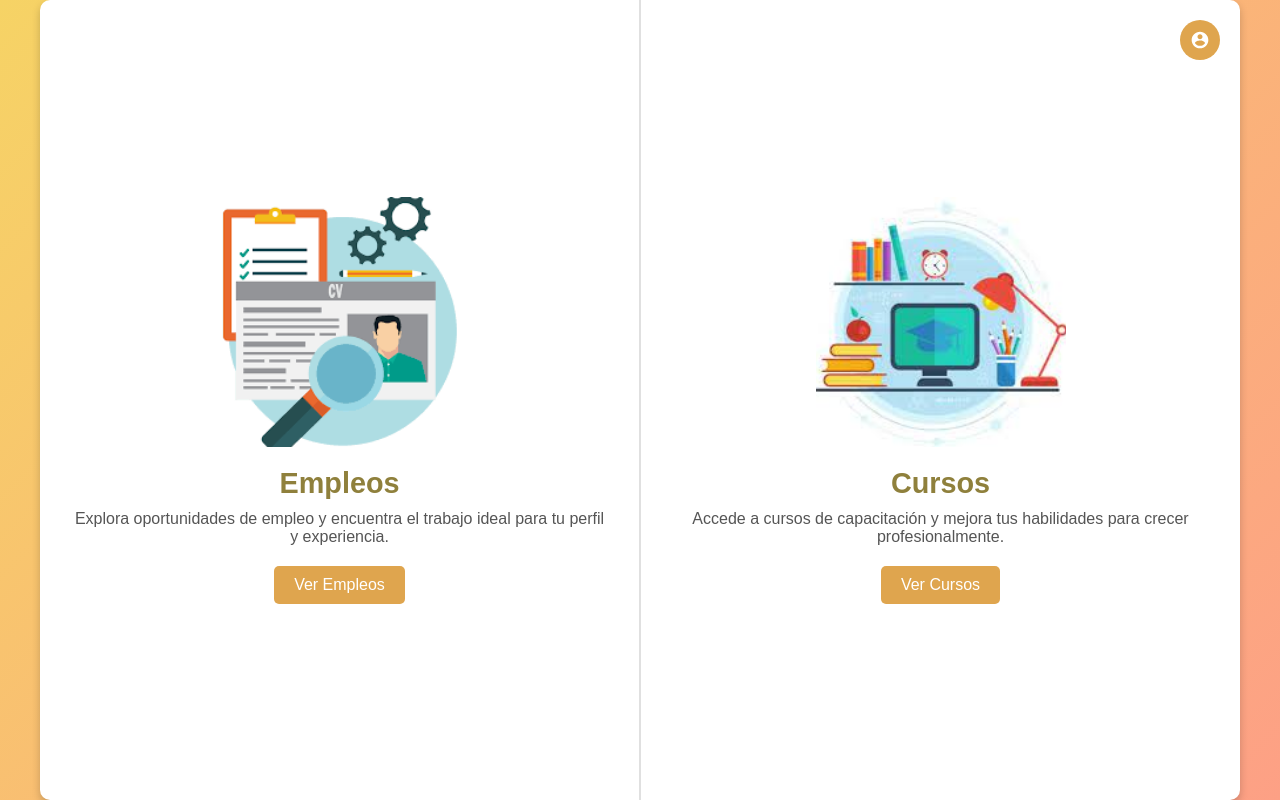
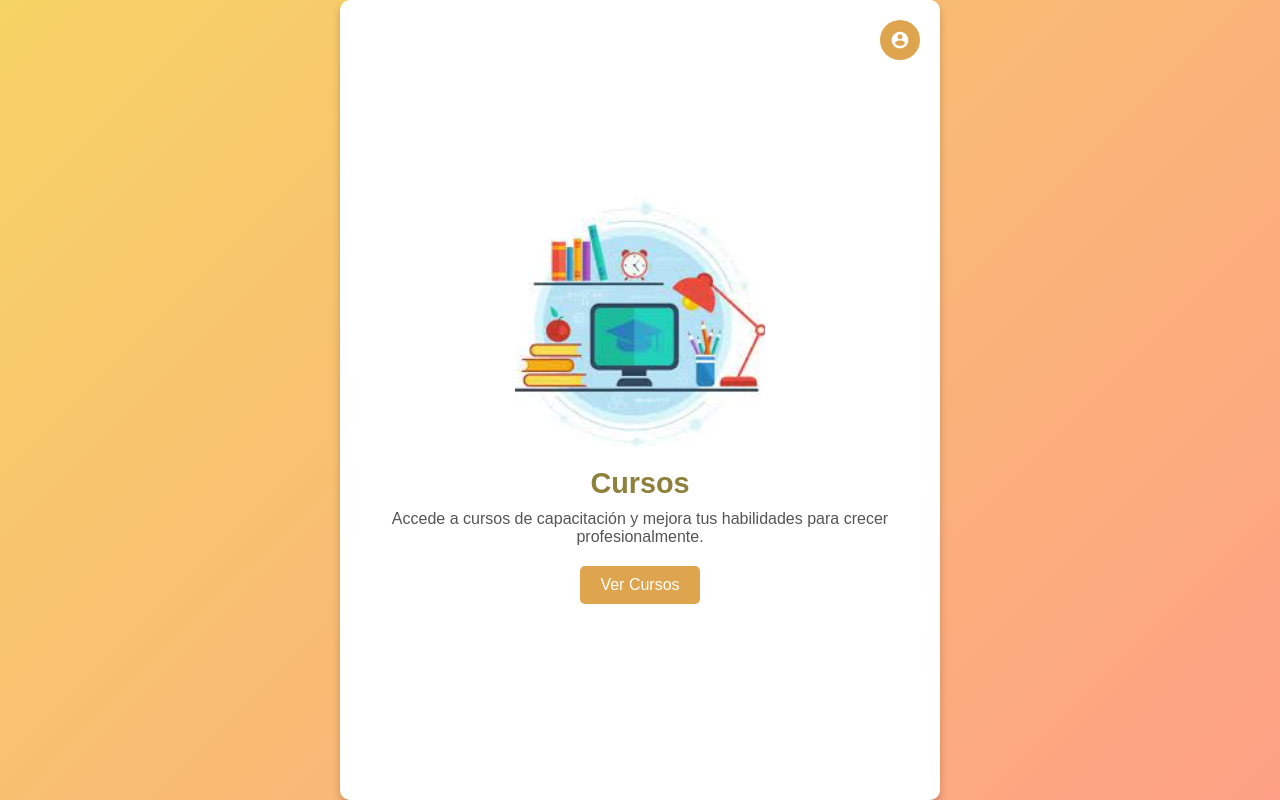
Before and after one commit to Juliethaa/Juliethaa.github.io, a plain HTML site: page secciones.html in a window 1280 px wide. Drawn offline with Linux system fonts and the light colour scheme.

Commit message:
Mensaje descriptivo de los cambios

```diff
--- a/secciones.html
+++ b/secciones.html
@@ -24,15 +24,18 @@
 
         .container {
             display: flex;
-            flex-direction: row;
+            flex-direction: column;
             width: 100%;
             height: 100vh;
-            max-width: 1200px;
+            max-width: 600px;
             background-color: white;
             border-radius: 10px;
             box-shadow: 0 4px 8px rgba(0, 0, 0, 0.2);
             overflow: hidden;
             position: relative;
+            align-items: center;
+            justify-content: center;
+            text-align: center;
         }
 
         .profile-button {
@@ -58,16 +61,13 @@
             background-color: #e0a449;
         }
 
-        /* Estilo para el icono dentro del botón */
         .profile-button svg {
             width: 20px;
             height: 20px;
             fill: white;
         }
 
-        /* Estilo para cada sección (Empleos y Cursos) */
         .section {
-            flex: 1;
             padding: 30px;
             display: flex;
             flex-direction: column;
@@ -95,7 +95,6 @@
             margin-bottom: 20px;
         }
 
-        /* Botones */
         .section button {
             padding: 10px 20px;
             font-size: 1em;
@@ -110,33 +109,15 @@
         .section button:hover {
             background-color: #af9755;
         }
-
-        /* Bordes para dividir las secciones */
-        .divider {
-            width: 2px;
-            background-color: #e0e0e0;
-        }
     </style>
 </head>
 <body>
     <div class="container">
-        <!-- Botón de perfil con ícono SVG -->
         <button class="profile-button" onclick="window.location.href='perfil.html'">
             <svg xmlns="http://www.w3.org/2000/svg" viewBox="0 0 24 24">
                 <path d="M12 2C6.48 2 2 6.48 2 12s4.48 10 10 10 10-4.48 10-10S17.52 2 12 2zm0 3c1.66 0 3 1.34 3 3s-1.34 3-3 3-3-1.34-3-3 1.34-3 3-3zm0 14c-2.5 0-4.71-1.28-6-3.22.03-1.99 4-3.08 6-3.08 2.01 0 5.97 1.09 6 3.08C16.71 17.72 14.5 19 12 19z"/>
             </svg>
         </button>
-
-        <!-- Sección de Empleos -->
-        <div class="section">
-            <img src="img/empleos.png" alt="Empleos">
-            <h2>Empleos</h2>
-            <p>Explora oportunidades de empleo y encuentra el trabajo ideal para tu perfil y experiencia.</p>
-            <button onclick="window.location.href='empleos.html'">Ver Empleos</button>
-        </div>
-
-        <!-- Divisor entre Empleos y Cursos -->
-        <div class="divider"></div>
 
         <!-- Sección de Cursos -->
         <div class="section">
```
Also changed, not shown: usuarios.html (added, +34 -0 lines).
